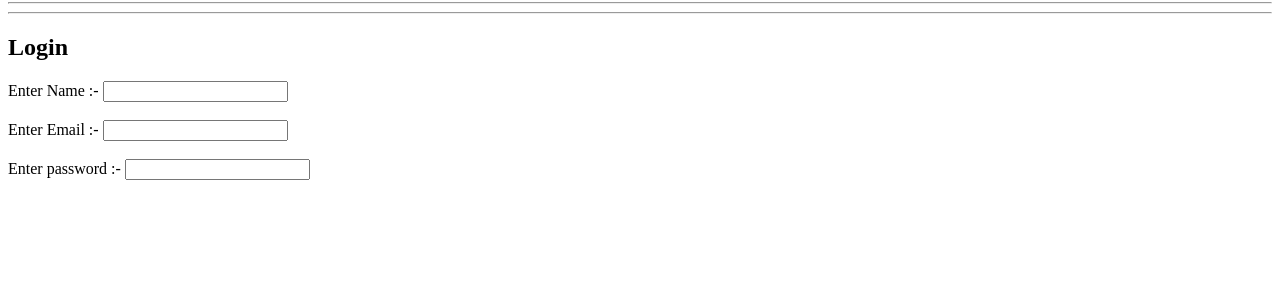
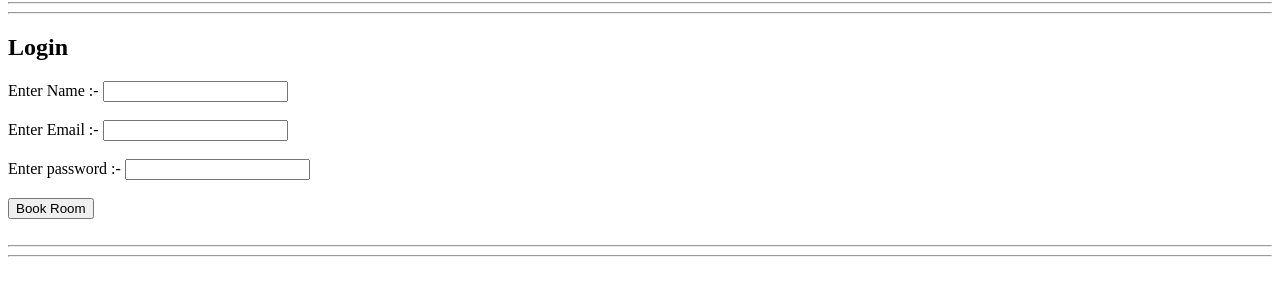
Before and after one commit to rahuldaware2510/Dem0-2, a plain HTML site: page index.html in a window 1280 px wide. Shown: the part 78-374 px from the top of the page. Drawn offline with Linux system fonts and the light colour scheme.

Commit message:
Button Added

```diff
--- a/index.html
+++ b/index.html
@@ -18,5 +18,8 @@
     <label for="pass">Enter password :-</label>
     <input type="password" id="pass">
     <br><br>
+    <a href="Booking.html"><button>Book Room</button></a>
+    <br><br>
+    <hr><hr>
 </body>
 </html>
```
